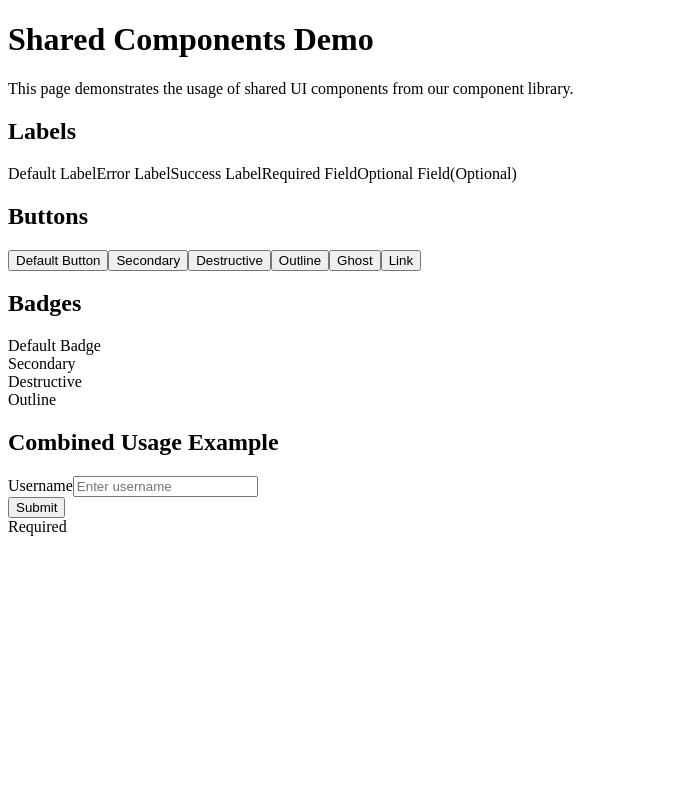
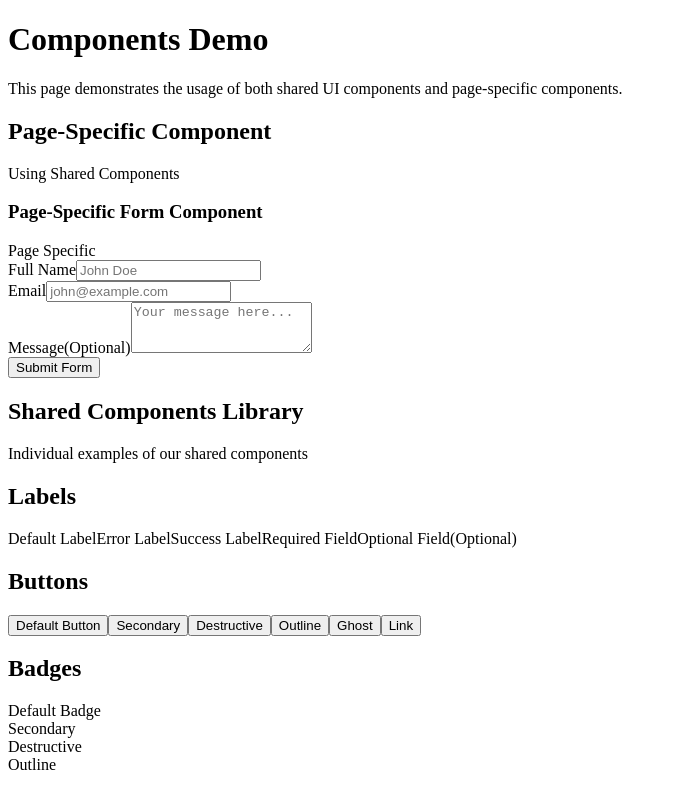
Before and after one commit to kirandash/nextjs-production-infrastructure, a Next.js app in the folder my-first-next-app/: page /02_03_02_shared_components in a window 1280 px wide. Shown: the whole page, without its empty margins (0-677 px from the left). Built offline with nearby package versions, Linux system fonts and the light colour scheme.

Commit message:
2.4 Component Naming Conventions

```diff
--- /dev/null
+++ b/my-first-next-app/src/app/(02-project-organization)/(02-03-component-location)/02_03_02_shared_components/components/DemoForm/DemoForm.tsx
@@ -0,0 +1,47 @@
+import { Label } from '@/components/bgwebagency-design-system/ui/label';
+import { Badge } from '@/components/shadcn/ui/badge';
+import { Button } from '@/components/shadcn/ui/button';
+
+export function DemoForm() {
+  return (
+    <form className="space-y-6 border rounded-lg p-6 bg-slate-50">
+      <div className="flex items-center justify-between">
+        <h3 className="text-lg font-semibold">Page-Specific Form Component</h3>
+        <Badge variant="secondary">Page Specific</Badge>
+      </div>
+
+      <div className="space-y-4">
+        <div className="space-y-2">
+          <Label variant="required">Full Name</Label>
+          <input
+            type="text"
+            className="w-full px-3 py-2 border rounded-md"
+            placeholder="John Doe"
+          />
+        </div>
+
+        <div className="space-y-2">
+          <Label variant="required">Email</Label>
+          <input
+            type="email"
+            className="w-full px-3 py-2 border rounded-md"
+            placeholder="john@example.com"
+          />
+        </div>
+
+        <div className="space-y-2">
+          <Label optional>Message</Label>
+          <textarea
+            className="w-full px-3 py-2 border rounded-md"
+            rows={3}
+            placeholder="Your message here..."
+          />
+        </div>
+
+        <Button type="submit" className="w-full">
+          Submit Form
+        </Button>
+      </div>
+    </form>
+  );
+}
--- /dev/null
+++ b/my-first-next-app/src/app/(02-project-organization)/(02-03-component-location)/02_03_02_shared_components/components/DemoForm/index.ts
@@ -0,0 +1 @@
+export { DemoForm } from './DemoForm';
--- a/my-first-next-app/src/app/(02-project-organization)/(02-03-component-location)/02_03_02_shared_components/page.tsx
+++ b/my-first-next-app/src/app/(02-project-organization)/(02-03-component-location)/02_03_02_shared_components/page.tsx
@@ -1,15 +1,36 @@
-import { Label } from '@/components/bgwebagency/ui/label';
+import { Label } from '@/components/bgwebagency-design-system/ui/label';
 import { Badge } from '@/components/shadcn/ui/badge';
 import { Button } from '@/components/shadcn/ui/button';
+
+import { DemoForm } from './components/DemoForm/DemoForm';
 
 export default function SharedComponentsDemo() {
   return (
     <div className="p-6 max-w-2xl mx-auto space-y-8">
       <div className="space-y-2">
-        <h1 className="text-2xl font-bold">Shared Components Demo</h1>
+        <h1 className="text-2xl font-bold">Components Demo</h1>
         <p className="text-muted-foreground">
-          This page demonstrates the usage of shared UI components from our
-          component library.
+          This page demonstrates the usage of both shared UI components and
+          page-specific components.
+        </p>
+      </div>
+
+      {/* Page Specific Component Section */}
+      <section className="space-y-4">
+        <div className="flex items-center gap-2">
+          <h2 className="text-xl font-semibold">Page-Specific Component</h2>
+          <Badge>Using Shared Components</Badge>
+        </div>
+        <DemoForm />
+      </section>
+
+      <div className="border-t my-8" />
+
+      {/* Shared Components Showcase */}
+      <div className="space-y-2">
+        <h2 className="text-xl font-bold">Shared Components Library</h2>
+        <p className="text-muted-foreground">
+          Individual examples of our shared components
         </p>
       </div>
 
@@ -48,25 +69,6 @@ export default function SharedComponentsDemo() {
           <Badge variant="outline">Outline</Badge>
         </div>
       </section>
-
-      {/* Combined Usage Example */}
-      <section className="space-y-4 border rounded-lg p-4">
-        <h2 className="text-xl font-semibold">Combined Usage Example</h2>
-        <div className="space-y-4">
-          <div className="space-y-2">
-            <Label variant="required">Username</Label>
-            <input
-              type="text"
-              className="w-full px-3 py-2 border rounded-md"
-              placeholder="Enter username"
-            />
-          </div>
-          <div className="flex items-center gap-2">
-            <Button type="submit">Submit</Button>
-            <Badge variant="secondary">Required</Badge>
-          </div>
-        </div>
-      </section>
     </div>
   );
 }
```
Also changed, not shown: my-first-next-app/src/components/bgwebagency-design-system/ui/label.tsx (renamed from my-first-next-app/src/components/bgwebagency/ui/label.tsx), 1 other file (tests, documents, lock files or other folders).
